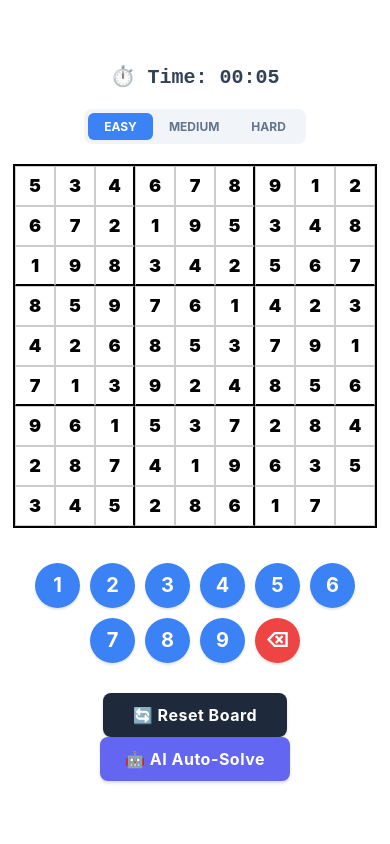
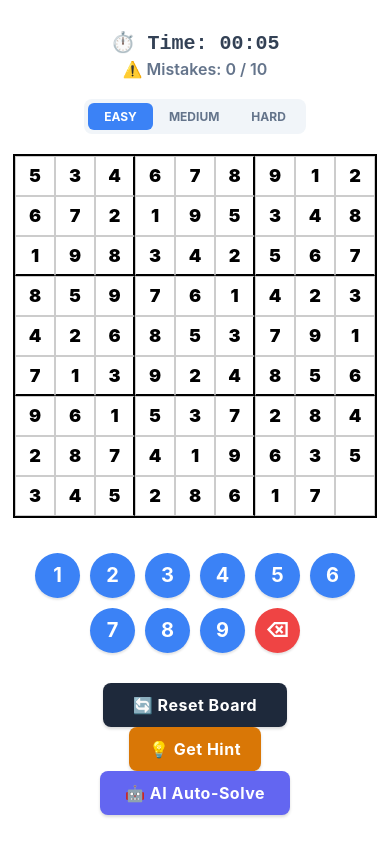
Before and after one commit to dhwan-lee/SudokuApp, a React Native app: screen / in a window 390 px wide. Built offline with nearby package versions, Linux system fonts and the light colour scheme.

Commit message:
Milestone 12: Implemented difficulty-based mistake system and persistent local high scores with AsyncStorage

```diff
--- a/App.tsx
+++ b/App.tsx
@@ -15,6 +15,15 @@ export default function App() {
 
   // Track elapsed seconds
   const [seconds, setSeconds] = useState(0);
+  // Track the user's mistake count
+  const [mistakes, setMistakes] = useState(0);
+  // Helper function to determine the max allowed strikes dynamically
+  const getMaxMistakes = (level: 'easy' | 'medium' | 'hard'): number => {
+    if (level === 'easy') return 10;
+    if (level === 'medium') return 5;
+    return 3;
+  };
+
   const loadNewDifficulty = (level: 'easy' | 'medium' | 'hard') => {
     const selectedPool = SUDOKU_POOLS[level];
     setDifficulty(level);
@@ -22,6 +31,7 @@ export default function App() {
     setBoard(selectedPool.map(r => [...r]));
     setSelectedCell(null);
     setSeconds(0);
+    setMistakes(0);
   };
 
   // Set up the background clock tick interval loop
@@ -46,6 +56,9 @@ export default function App() {
     // If no cell is selected, do absolutely nothing
     if (!selectedCell) return;
 
+    // Lock input if they've already hit Game Over limits
+    const maxAllowed = getMaxMistakes(difficulty);
+    if (mistakes >= maxAllowed) return;
     const { row, col } = selectedCell;
 
     // Create the clean array copy first
@@ -55,6 +68,27 @@ export default function App() {
     newBoard[row][col] = num;
     // Save the updated board back into our live state
     setBoard(newBoard);
+
+    // Check if this input move violates Sudoku rules
+    const isInvalidMove = num !== 0 && checkIsInvalid(row, col, num, board);
+
+    if (isInvalidMove) {
+      const updatedMistakes = mistakes + 1;
+      setMistakes(updatedMistakes);
+
+      // Check if they just hit their limit
+      if (updatedMistakes >= maxAllowed) {
+        setTimeout(() => {
+          if (Platform.OS === 'web') {
+            alert("❌ Game Over! You've exceeded the allowed mistakes for this difficulty.");
+          } else {
+            Alert.alert("❌ Game Over", "You've exceeded the allowed mistakes for this difficulty.");
+          }
+          loadNewDifficulty(difficulty); // Force a clean reset
+        }, 100);
+        return;
+      }
+    }
 
     setTimeout(() => {
         // Check if this final move solved puzzle
@@ -100,10 +134,76 @@ export default function App() {
     }
   };
 
+  // Smart Hint Action Trigger
+  const triggerSmartHint = () => {
+    // Figure out which cell needs a hint (use selected cell, fallback to first empty cell)
+    let targetRow: number | undefined = selectedCell?.row;
+    let targetCol: number | undefined = selectedCell?.col;
+
+    if (targetRow === undefined || targetCol === undefined) {
+      // Fallback: Scan the board to find the first empty slot
+      let foundEmpty = false;
+      for (let r = 0; r < 9; r++) {
+        for (let c = 0; c < 9; c++) {
+          if (board[r][c] === 0) {
+            targetRow = r;
+            targetCol = c;
+            foundEmpty = true;
+            break;
+          }
+        }
+        if (foundEmpty) break;
+      }
+
+      // If no empty cell exists, the board is full!
+      if (!foundEmpty) {
+        if (Platform.OS === 'web') alert("🎉 The board is already fully solved!");
+        return;
+      }
+    }
+
+    // Double check that we aren't trying to overwrite an initial puzzle cell
+    if (initialBoard[targetRow!][targetCol!] !== 0) {
+      if (Platform.OS === 'web') alert("💡 That cell is a starting puzzle number!");
+      return;
+    }
+
+    // Clone the board and run our backtracking solver behind the scenes to find the solution matrix
+    const solverBoardCopy = board.map(r => [...r]);
+
+    if (solveSudokuMatrix(solverBoardCopy)) {
+      // 📍 FIX: Use the non-null assertion operator (!) to guarantee TypeScript these are numbers
+      const finalRow = targetRow!;
+      const finalCol = targetCol!;
+
+      const correctNumber = solverBoardCopy[finalRow][finalCol];
+
+      // Safely update just that single target cell on the live board layout
+      const updatedBoard = board.map(r => [...r]);
+      updatedBoard[finalRow][finalCol] = correctNumber;
+      setBoard(updatedBoard);
+
+      // Keep it selected so they can see what changed!
+      setSelectedCell({ row: finalRow, col: finalCol });
+    } else {
+      if (Platform.OS === 'web') {
+        alert("❌ Your current board has conflicts. Clear your mistakes before asking for a hint!");
+      } else {
+        Alert.alert("❌ Hint Error", "Your current board has conflicts. Clear your mistakes before asking for a hint!");
+      }
+    }
+  };
+
   return (
     <View style={styles.container}>
         <View style={styles.headerContainer}>
             <Text style={styles.timerText}>⏱️ Time: {formatTime(seconds)}</Text>
+            <Text style={[
+                styles.mistakeText,
+                mistakes > 0 && mistakes >= getMaxMistakes(difficulty) - 1 ? styles.criticalMistakeText : null
+            ]}>
+                ⚠️ Mistakes: {mistakes} / {getMaxMistakes(difficulty)}
+            </Text>
         </View>
         <View style={styles.difficultyContainer}>
             {(['easy', 'medium', 'hard'] as const).map((level) => (
@@ -202,6 +302,14 @@ export default function App() {
         >
             <Text style={styles.resetButtonText}>🔄 Reset Board</Text>
         </TouchableOpacity>
+
+        <TouchableOpacity
+                style={styles.hintButton}
+                onPress={triggerSmartHint}
+            >
+                <Text style={styles.hintButtonText}>💡 Get Hint</Text>
+        </TouchableOpacity>
+
         <TouchableOpacity
                 style={styles.solveButton}
                 onPress={triggerAutoSolver}
@@ -371,4 +479,32 @@ const styles = StyleSheet.create({
     fontWeight: 'bold',
     letterSpacing: 0.5,
   },
+  mistakeText: {
+    fontSize: 16,
+    fontWeight: '600',
+    color: '#64748b',
+    marginTop: 4,
+  },
+  criticalMistakeText: {
+    color: '#ef4444', // Turn font bright red when 1 strike away from failure!
+  },
+  hintButton: {
+    backgroundColor: '#d97706', // Clean amber/orange premium color
+    paddingVertical: 12,
+    paddingHorizontal: 20,
+    borderRadius: 8,
+    shadowColor: '#000',
+    shadowOffset: { width: 0, height: 2 },
+    shadowOpacity: 0.15,
+    shadowRadius: 3,
+    elevation: 4,
+    alignItems: 'center',
+    justifyContent: 'center',
+  },
+  hintButtonText: {
+    color: '#fff',
+    fontSize: 16,
+    fontWeight: 'bold',
+    letterSpacing: 0.5,
+  },
 });
```
